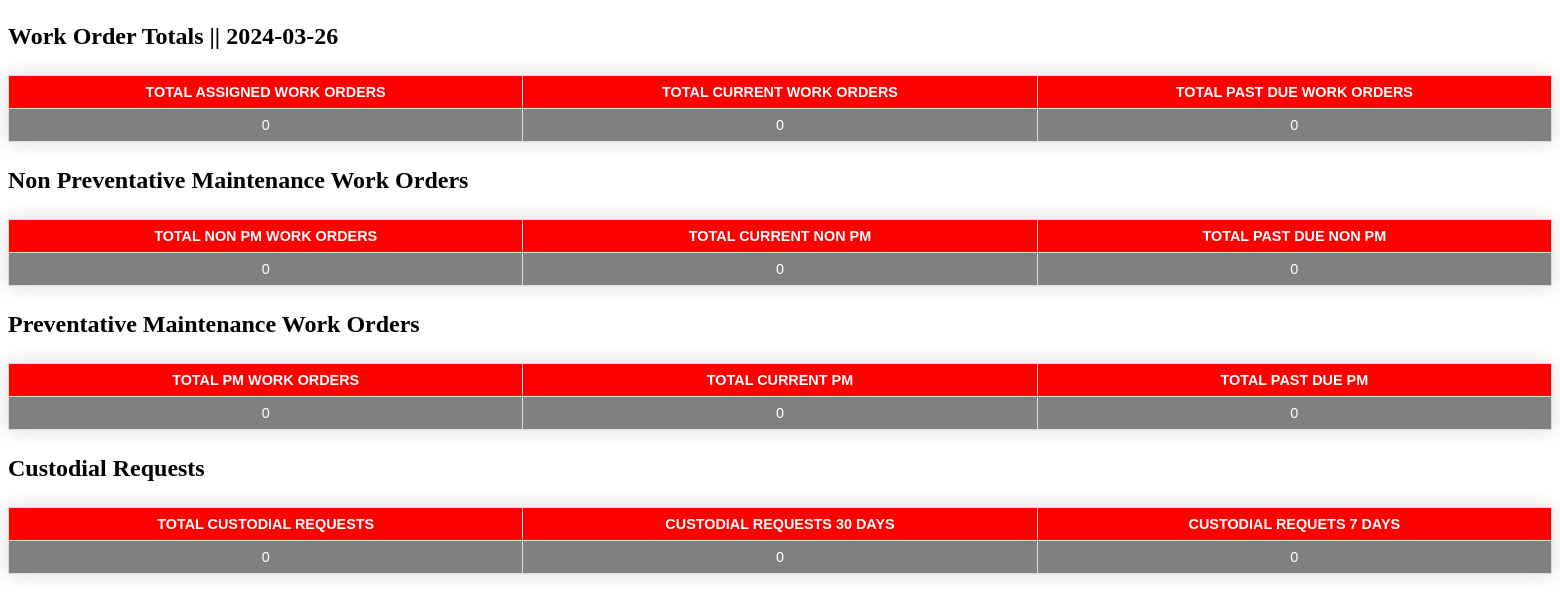
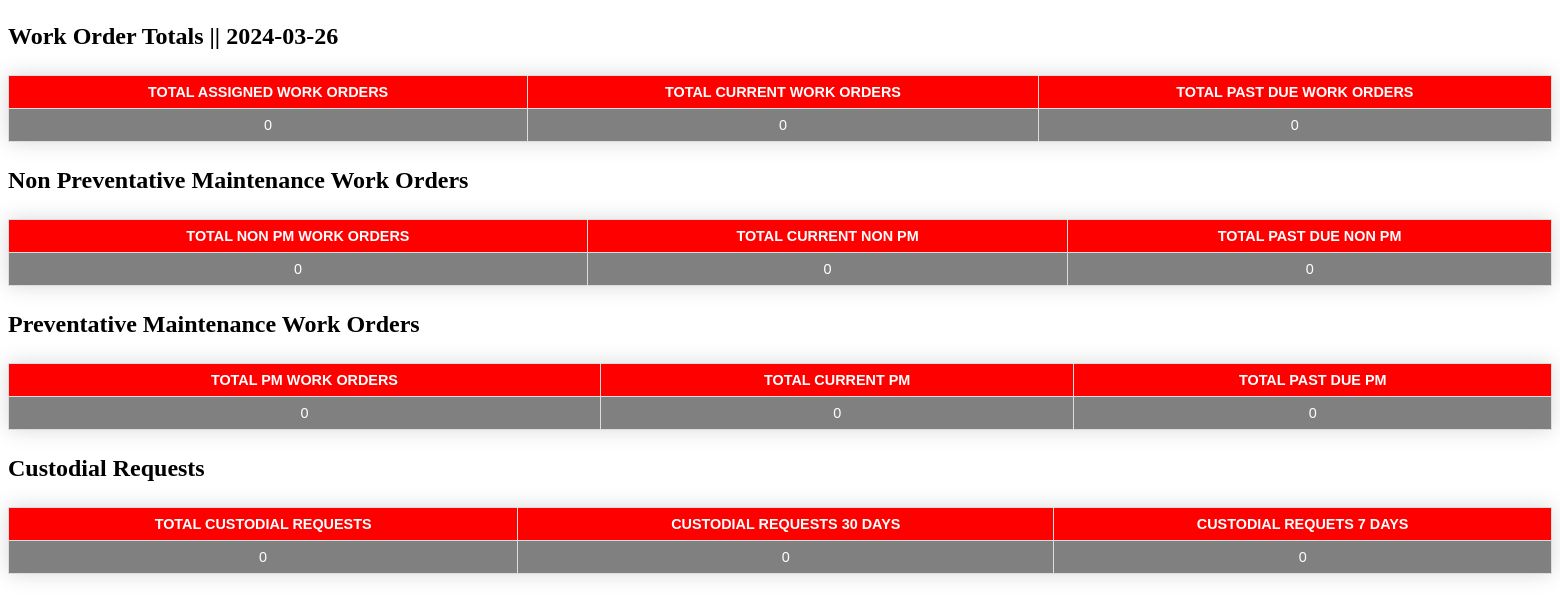
Before and after one commit to TommyLeeCookSE/Public-Facilitator, a Flask app: page /centerstoneReporter in a window 1560 px wide. Shown: the part 377-984 px from the top of the page. Run offline with Flask 3, Linux system fonts and the light colour scheme; data that the repository does not hold is empty.

Commit message:
Updated CSS, simplified tables, and updated table formatting

```diff
--- a/WebPages/static/mystyle.css
+++ b/WebPages/static/mystyle.css
@@ -1,27 +1,3 @@
-table{
-    width:100%
-  }
-th, td{
-  border: 0.5px solid black;
-}
-
-
-#csvData {
-    width: 100%;
-    box-sizing: border-box;
-}
-
-form {
-  margin-top: 35px; /* Adjust the value as desired */
-
-}
-
-label {
-  display: inline-block;
-  width: 100%;
-  text-align: left;
-  margin-bottom: 10px
-}
 .topnav{
   background-color: red;
   overflow: hidden;
@@ -50,20 +26,30 @@ label {
   display:flex;
   flex-direction: column;
   align-items: flex-start;
+  justify-content: center;
 }
 
 .instructions-video-container{
   display: flex;
   justify-content: space-between;
-  width: 200%
+  align-items:center;
+  width: 100%;
+  flex: 1;
+  flex-direction: row;
+}
+.column{
+  flex:1;
+  margin: 0 10px;
 }
 
 .instructions{
-  width: 50%
+  width: 100%;
+  flex:1;
 }
 
 .table-container{
-  width: 100%
+  width: 100%;
+  flex: 1;
 }
 
 
@@ -110,97 +96,61 @@ label {
 }
 
 
-/* Apply styles to the entire table */
-.styled-table {
+/* Apply styles to all tables */
+table {
+  width: 100%;
   border-collapse: collapse;
   margin: 25px 0;
   font-size: 0.9em;
   font-family: sans-serif;
   min-width: 400px;
   box-shadow: 0 0 20px rgba(0, 0, 0, 0.15);
-  width: 100%;
 }
 
 /* Zebra stripes for rows */
-.styled-table tr:nth-child(even) {
+table tr:nth-child(even) {
   background-color: grey;
   color: white;
 }
 
-.styled-table tr:nth-child(odd) {
+table tr:nth-child(odd) {
   background-color: white;
   color: black;
 }
 
-
 /* Horizontal dividers */
-.styled-table tr {
+table tr {
   border-bottom: 1px solid #ddd;
 }
 
 /* Hover effect */
-.styled-table tr:hover {
+table tr:hover {
   background-color: lightblue;
   color: white;
 }
 
 /* Equal width for table columns */
-.styled-table th,
-.styled-table td {
-  width: calc(100% / 3); /* Divide the available width equally among columns */
+table th,
+table td {
   text-align: center;
   padding: 8px;
   border: 1px solid #ddd;
   font-size: 1em;
 }
 
-.styled-table th {
+table th {
   background-color: red;
   color: white;
   text-transform: uppercase;
 }
 
+/*Adjust the badge table*/
 
-#comparison-table {
-  border-collapse: collapse;
-  margin: 25px 0;
-  font-size: 0.9em;
-  font-family: sans-serif;
-  min-width: 400px;
-  box-shadow: 0 0 20px rgba(0, 0, 0, 0.15);
-  width: 100%;
+#badgeTable {
+  table-layout: fixed;
+  width:100%
 }
 
-#comparison-table tr:nth-child(even) {
-  background-color: grey;
-  color: white;
+#badgeTable th, #badgeTable td {
+  width: calc(100%/12);
 }
-
-#comparison-table tr:nth-child(odd) {
-  background-color: white;
-  color: black;
-}
-
-#comparison-table tr {
-  border-bottom: 1px solid #ddd;
-}
-
-#comparison-table tr:hover {
-  background-color: lightblue;
-  color: white;
-}
-
-#comparison-table th,
-#comparison-table td {
-  width: calc(100% / 13);
-  text-align: center;
-  padding: 8px;
-  border: 1px solid #ddd;
-  font-size: 1em;
-}
-
-#comparison-table th {
-  background-color: red;
-  color: white;
-  text-transform: uppercase;
-}
```
